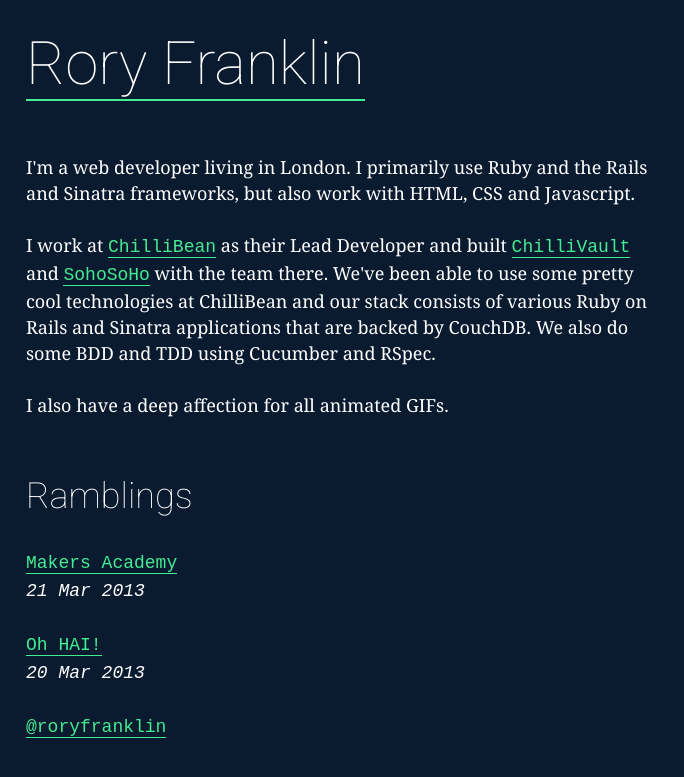
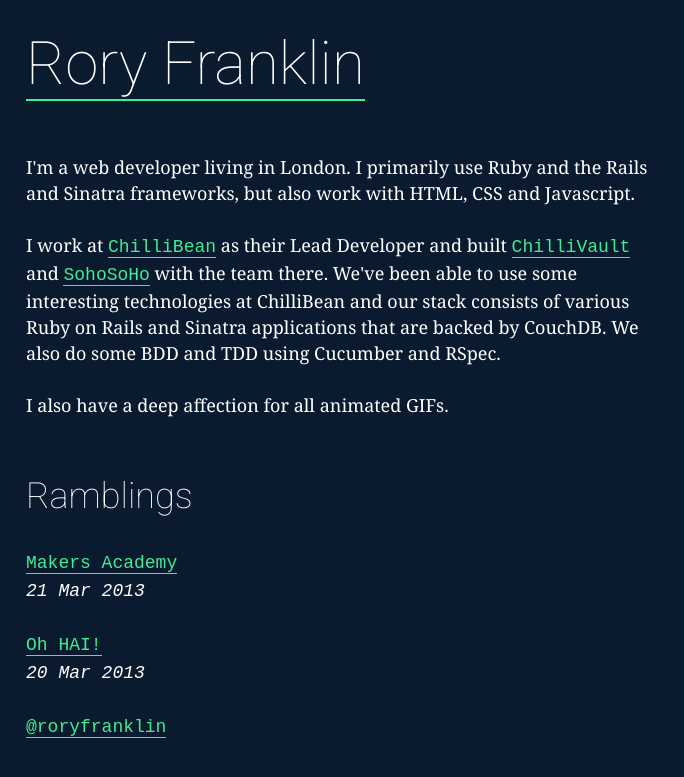
Before and after one commit to roryfranklin/roryfranklin.com, a Jekyll site: the page built from index.html, in a window 1280 px wide. Shown: the top 777 px of the page, without its empty margins (0-684 px from the left). Built offline with Jekyll 4.4.1, drawn with Linux system fonts in a browser that asks for light colours; the list of posts is cut into pages by our own code.

Commit message:
reword homepage

```diff
--- a/index.html
+++ b/index.html
@@ -7,7 +7,7 @@ title: Rory Franklin
   I'm a web developer living in London. I primarily use Ruby and the Rails and Sinatra frameworks, but also work with HTML, CSS and Javascript.
 </p>
 <p>
-  I work at <a href="http://chillibean.tv">ChilliBean</a> as their Lead Developer and built <a href="https://chillivault.tv">ChilliVault</a> and <a href="http://sohosoho.tv">SohoSoHo</a> with the team there. We've been able to use some pretty cool technologies at ChilliBean and our stack consists of various Ruby on Rails and Sinatra applications that are backed by CouchDB. We also do some BDD and TDD using Cucumber and RSpec.
+  I work at <a href="http://chillibean.tv">ChilliBean</a> as their Lead Developer and built <a href="https://chillivault.tv">ChilliVault</a> and <a href="http://sohosoho.tv">SohoSoHo</a> with the team there. We've been able to use some interesting technologies at ChilliBean and our stack consists of various Ruby on Rails and Sinatra applications that are backed by CouchDB. We also do some BDD and TDD using Cucumber and RSpec.
 </p>
 <!--
 <p>
```
